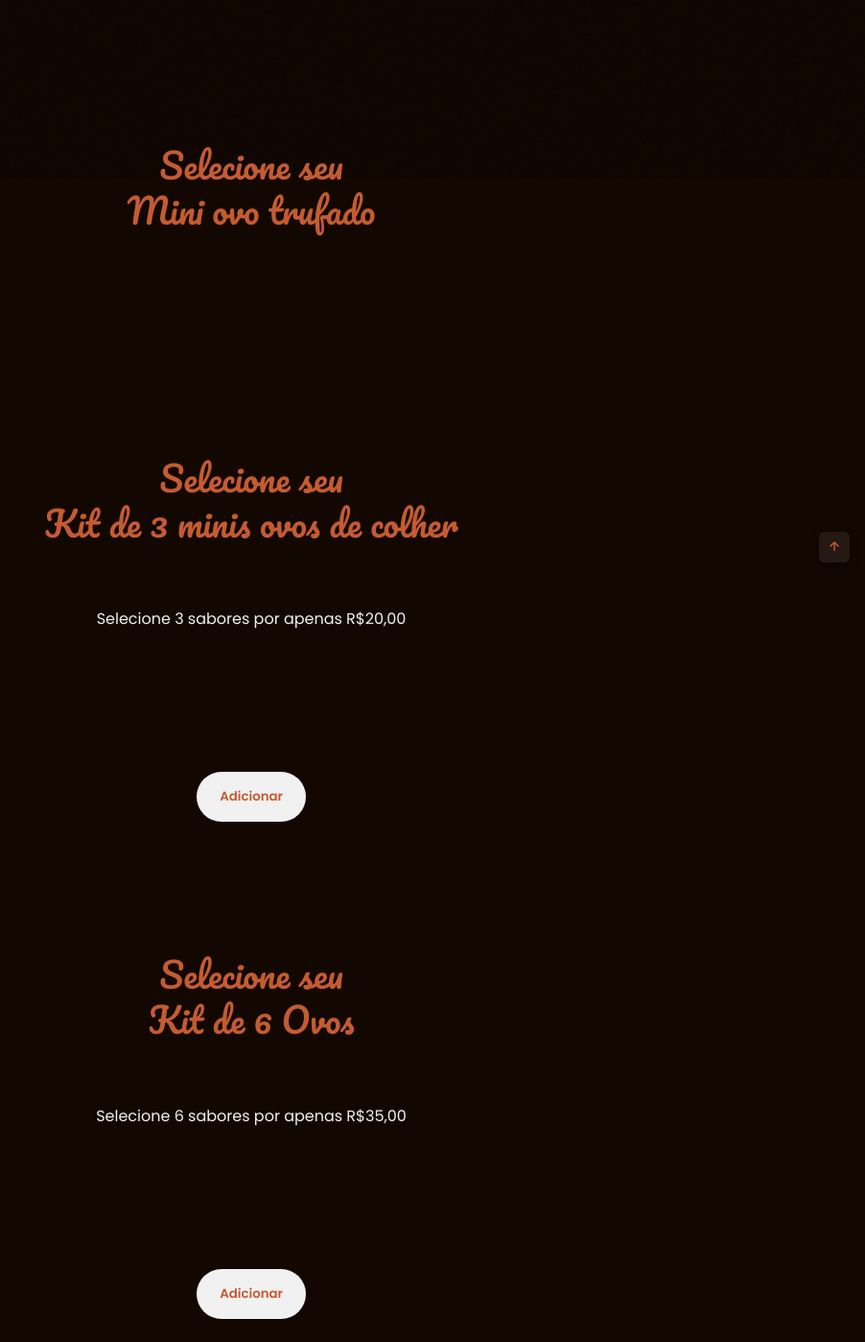
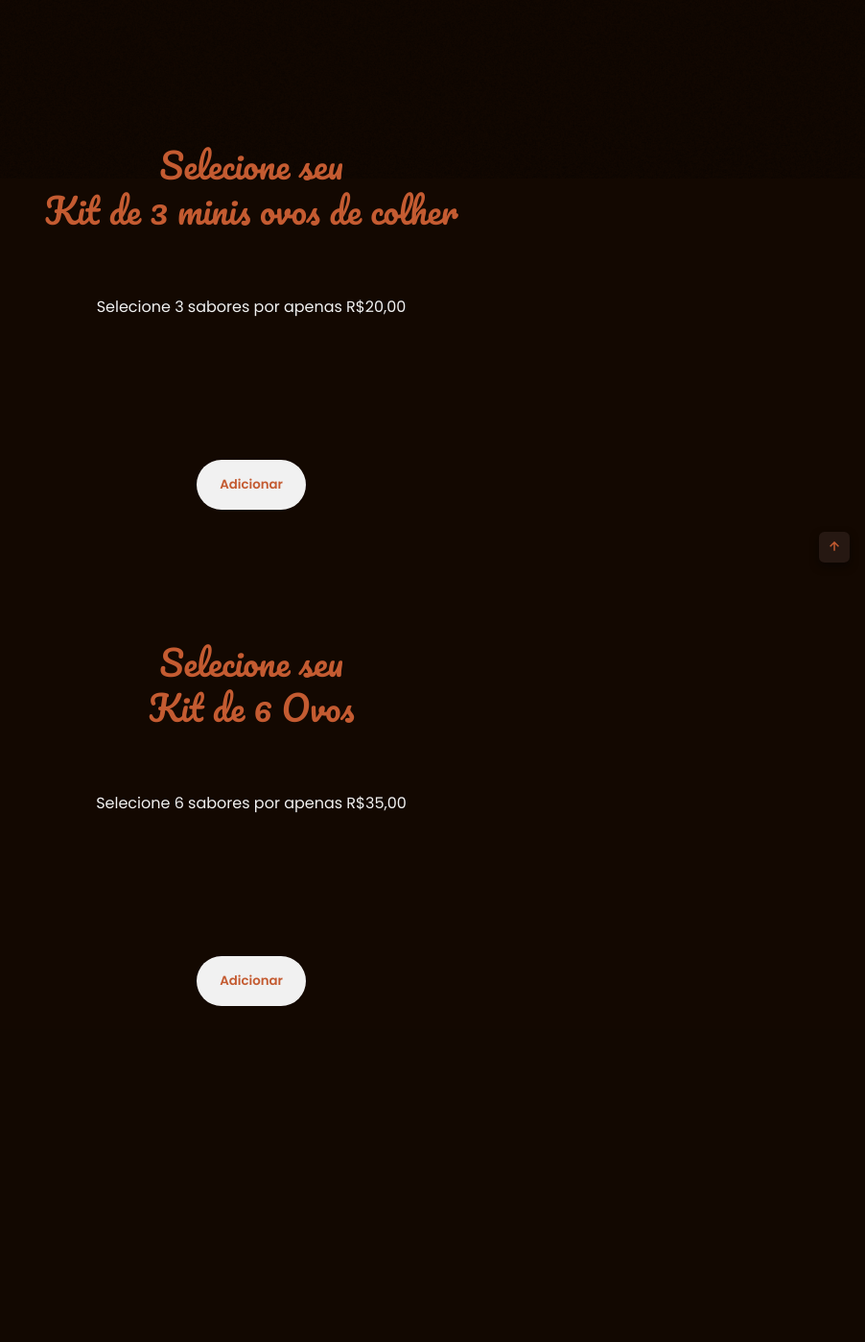
Before and after one commit to 07jaozin/Venda_ovos_de_pascoa_flask, a Flask app: page /itens in a window 1280 px wide. Shown: the part 614-2012 px from the top of the page at 96% size, without its empty margins (378-1280 px from the left). After the commit the page ends 1662 px from the top, so only its background shows below. Run offline with Flask 2, Linux system fonts and the light colour scheme; data that the repository does not hold is empty; some web fonts are replaced.

Commit message:
tempo carrinho 5

```diff
--- a/projeto/templates/itens.html
+++ b/projeto/templates/itens.html
@@ -152,22 +152,9 @@
                     </div>
 
             </section>
-            <section class="items section" id="Minis">
-                <div class="shape_big"></div>
-                <h2 class="section__title">Selecione seu <br>
-                    Mini ovo trufado</h2>
-
-                    <div class="items__container container grid">
-
-                      <!--=====================Precificar-===================-->
 
 
 
-
-
-                    </div>
-
-            </section>
             <form action="{{ url_for('adicionar_ao_carrinho', categoria='Kit 3 sabores') }}" method="post" class="items section" id="Minis">
                 <div class="shape_big"></div>
                 <h2 class="section__title">Selecione seu <br>
```
